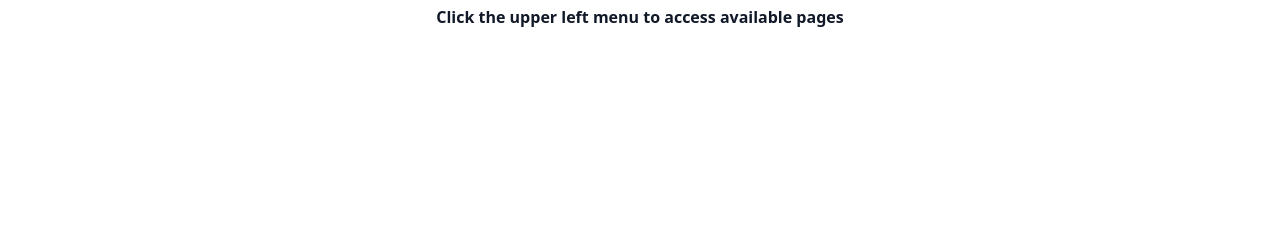
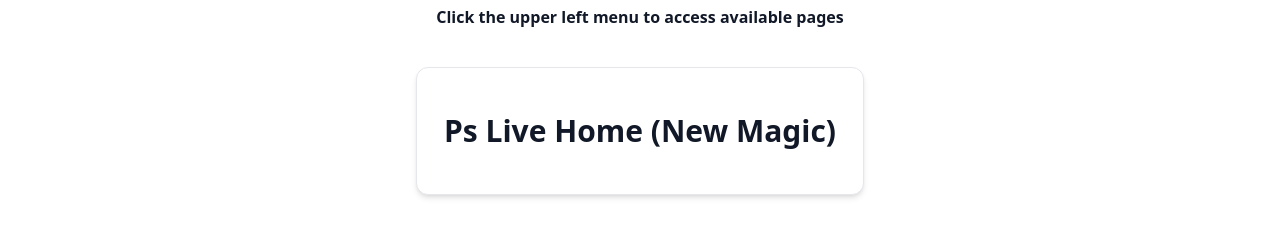
Before and after one commit to Plantscape-Inc/sequoia-ui, a React (Vite) app: page / in a window 1280 px wide. Shown: the part 198-434 px from the top of the page. Built offline with nearby package versions, Linux system fonts and the light colour scheme; no server answers.

Commit message:
Update full home page

```diff
--- a/src/pages/Home.tsx
+++ b/src/pages/Home.tsx
@@ -1,8 +1,14 @@
+import { Link } from "react-router-dom";
 import type { GoogleUserInfo } from "../types/auth.type";
 
 interface HomeProps {
     user: GoogleUserInfo | null;
 }
+
+const links = [
+    { label: "Ps Live Home (New Magic)", path: "/pslive" },
+];
+
 
 export default function Home({ user }: HomeProps) {
     return (
@@ -14,7 +20,24 @@ export default function Home({ user }: HomeProps) {
                 <h3 className="relative text-center leading-[125%] font-bold text-gray-900 dark:text-gray-200">
                     Click the upper left menu to access available pages
                 </h3>
+                <div className="mx-auto mt-10 grid max-w-4xl grid-cols-1 gap-6 sm:grid-cols-1">
+                    {links.map((link) => (
+                        <Link
+                            to={link.path}
+                            key={link.path}
+                            className="flex h-32 items-center justify-center rounded-xl border border-gray-200 bg-white shadow-md transition-shadow duration-200 hover:shadow-lg dark:border-gray-700 dark:bg-gray-800"
+                        >
+                            <h2 className="text-2xl font-bold text-gray-900 sm:text-3xl dark:text-gray-200">
+                                {link.label}
+                            </h2>
+                        </Link>
+                    ))}
                 </div>
+            </div>
+
+
+
+
         </div>
     );
 }
```
Lines whose indentation alone changed are shown as unchanged.
